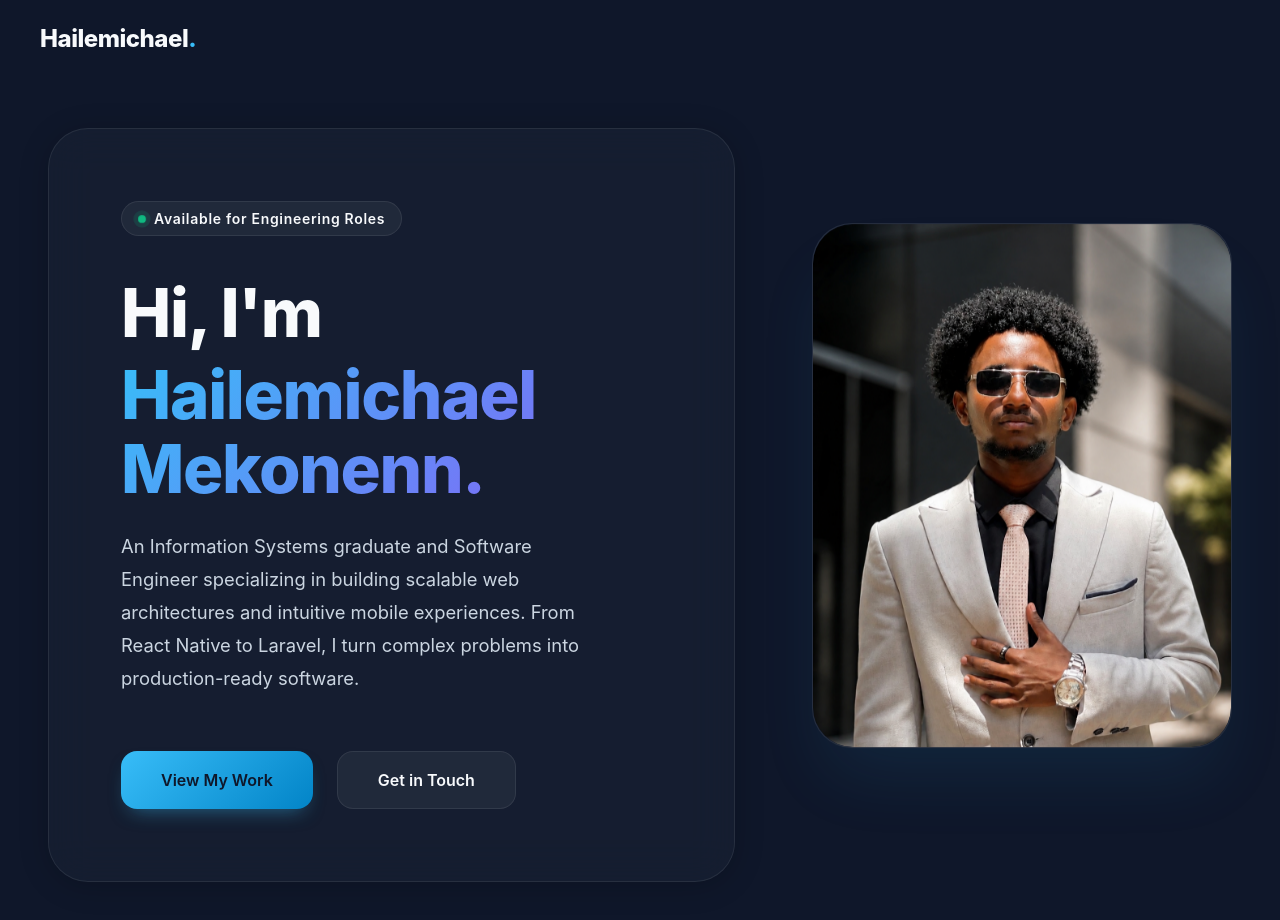
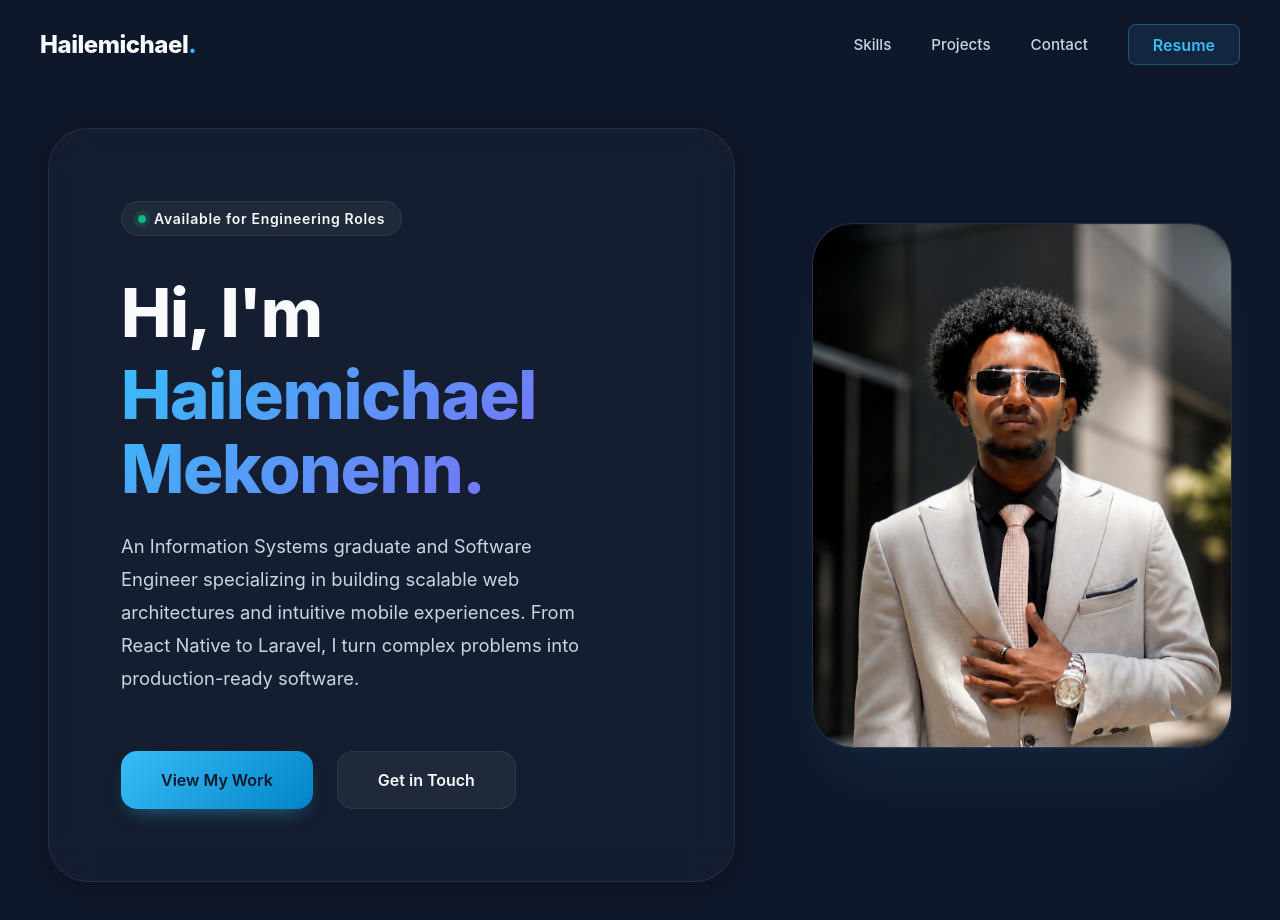
Before and after one commit to HaileMic-12/HaileMichael-Portfolio, a React (Vite) app: page / in a window 1280 px wide. Shown: the top 920 px of the page. Built offline with nearby package versions, Linux system fonts and the light colour scheme.

Commit message:
Fix mangled code and update mobile resume link

```diff
--- a/src/components/Navbar.jsx
+++ b/src/components/Navbar.jsx
@@ -161,17 +161,15 @@ const Navbar = () => {
             Hailemichael<span>.</span>
           </a>
 
-          {/* Desktop Nav */}
-       {/* Mobile Nav Dropdown */}
-<div className={`mobile-nav ${isMobileMenuOpen ? 'open' : ''}`}>
-  <a href="#skills" className="nav-link" onClick={() => setIsMobileMenuOpen(false)}>Skills</a>
-  <a href="#projects" className="nav-link" onClick={() => setIsMobileMenuOpen(false)}>Projects</a>
-  <a href="#contact" className="nav-link" onClick={() => setIsMobileMenuOpen(false)}>Contact</a>
-  {/* Update the href right here 👇 */}
-  <a href="/hailemichaelresume.pdf" target="_blank" rel="noopener noreferrer" className="resume-btn" style={{display: 'inline-block', width: 'fit-content', margin: '0 auto'}}>
-    Resume
-  </a>
-</div>
+          {/* Desktop Nav - Corrected Link */}
+          <div className="nav-links">
+            <a href="#skills" className="nav-link">Skills</a>
+            <a href="#projects" className="nav-link">Projects</a>
+            <a href="#contact" className="nav-link">Contact</a>
+            <a href="/hailemichaelresume.pdf?v=1" target="_blank" rel="noopener noreferrer" className="resume-btn">
+              Resume
+            </a>
+          </div>
 
           {/* Mobile Toggle Button */}
           <button
@@ -182,12 +180,12 @@ const Navbar = () => {
           </button>
         </div>
 
-        {/* Mobile Nav Dropdown */}
+        {/* Mobile Nav Dropdown - Corrected Link */}
         <div className={`mobile-nav ${isMobileMenuOpen ? 'open' : ''}`}>
           <a href="#skills" className="nav-link" onClick={() => setIsMobileMenuOpen(false)}>Skills</a>
           <a href="#projects" className="nav-link" onClick={() => setIsMobileMenuOpen(false)}>Projects</a>
           <a href="#contact" className="nav-link" onClick={() => setIsMobileMenuOpen(false)}>Contact</a>
-          <a href="/resume.pdf" target="_blank" rel="noopener noreferrer" className="resume-btn" style={{display: 'inline-block', width: 'fit-content', margin: '0 auto'}}>
+          <a href="/hailemichaelresume.pdf?v=1" target="_blank" rel="noopener noreferrer" className="resume-btn" style={{display: 'inline-block', width: 'fit-content', margin: '0 auto'}}>
             Resume
           </a>
         </div>
```
